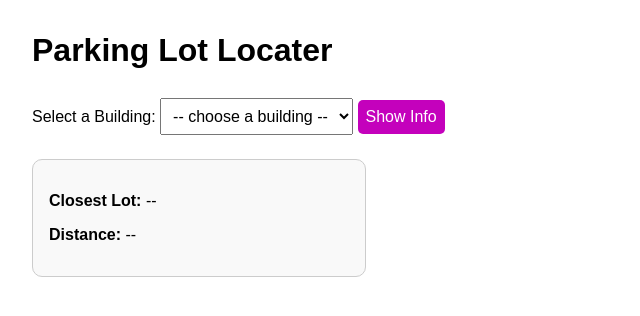
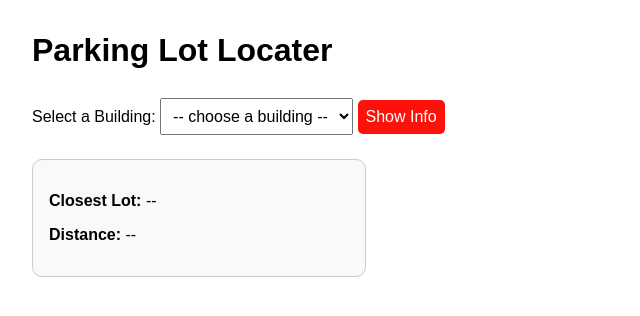
Before and after one commit to AlanAntony1/GroupESoftwareEngineering, a Django app: page / in a window 1280 px wide. Shown: the top 316 px of the page, without its empty margins (0-640 px from the left). Run offline with Django 5.2, Linux system fonts and the light colour scheme; data comes from the database, SQL or seed files in the repository.

Commit message:
Changed Button Color back to normal Red

```diff
--- a/parkinglotlocater/templates/parkinglotlocater/locater.html
+++ b/parkinglotlocater/templates/parkinglotlocater/locater.html
@@ -11,7 +11,7 @@
             font-size: 1rem;
         }
         button {
-            background-color: #c401bc;
+            background-color: #fc120a;
 
             color: white;
             border: none;
```
Also changed, not shown: 1 other file.
